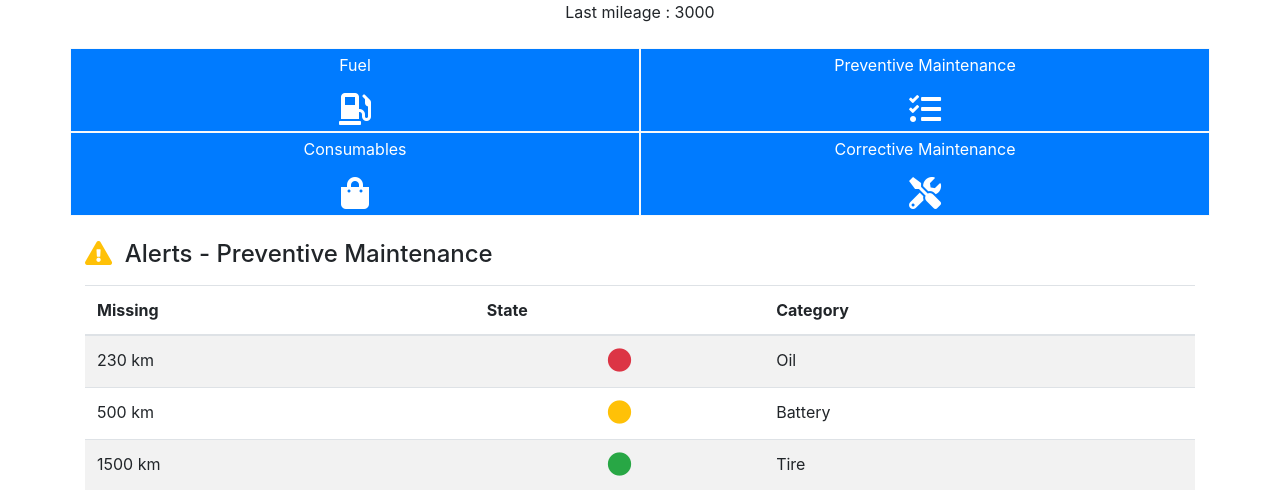
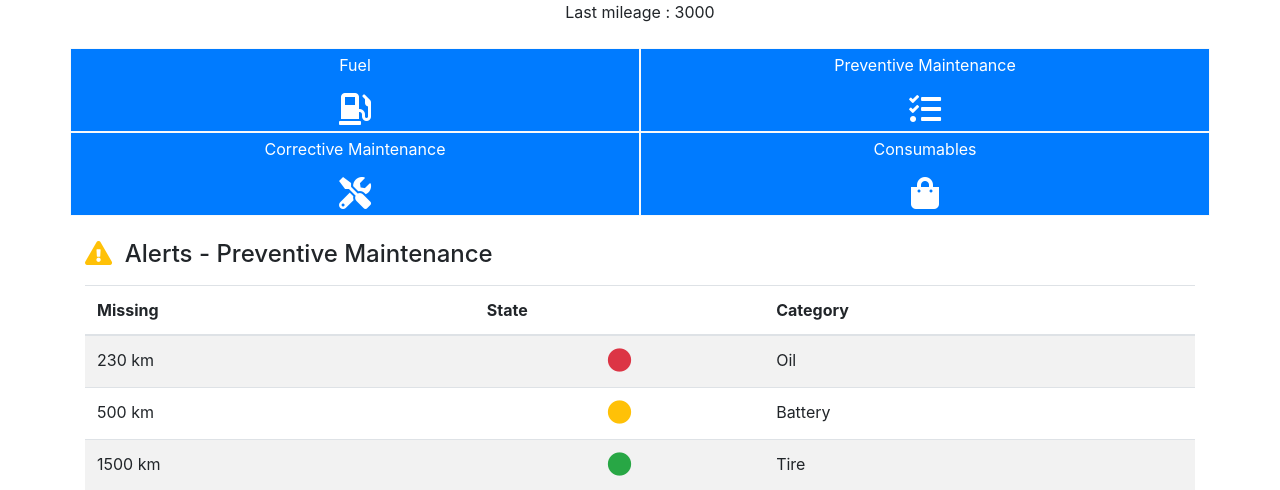
Before and after one commit to mmanumos/chronocar, a Flask app: page /panel in a window 1280 px wide. Shown: the part 62-552 px from the top of the page. Run offline with Flask 2, Linux system fonts and the light colour scheme; some libraries are stand-ins or nearby versions.

Commit message:
Update views

```diff
--- a/static/scripts/expenses.js
+++ b/static/scripts/expenses.js
@@ -12,8 +12,8 @@ $.ajax({
     }
 });
 
-const user_id = sessionStorage.getItem('User ID');
-console.log("This is user id: " + user_id);
+const user_id = sessionStorage.getItem('UserID');
+console.log("UserID: " + user_id);
 const url = 'http://34.71.55.165:5000/api/v1/users/' + user_id + '/expenses/';
 
 $.ajax({
--- a/templates/base.html
+++ b/templates/base.html
@@ -7,6 +7,11 @@
     <link rel="stylesheet" href="https://use.fontawesome.com/releases/v5.8.2/css/all.css">
     <link rel="stylesheet" href="https://stackpath.bootstrapcdn.com/bootstrap/4.5.0/css/bootstrap.min.css">
     <link rel="stylesheet" href="{{ url_for('static', filename='styles/style.css') }}">
+    <script src="https://code.jquery.com/jquery-3.5.1.slim.min.js"></script>
+    <script src="https://code.jquery.com/jquery-3.2.1.min.js"></script>
+    <script src="https://cdn.jsdelivr.net/npm/popper.js@1.16.0/dist/umd/popper.min.js"></script>
+    <script src="https://stackpath.bootstrapcdn.com/bootstrap/4.5.0/js/bootstrap.min.js"></script>
+    <script src="{{ url_for('static', filename='scripts/expenses.js') }}"></script>
     <title>Chronocar</title>
 </head>
 
@@ -47,12 +52,7 @@
     </main>
     <footer class="container-fluid text-center">
         <p class="mt-5 mb-3 text-muted">&copy;<br>2020</p>
-      </footer>
+    </footer>
 </body>
-<script src="https://code.jquery.com/jquery-3.5.1.slim.min.js"></script>
-<script src="https://code.jquery.com/jquery-3.2.1.min.js"></script>
-<script src="https://cdn.jsdelivr.net/npm/popper.js@1.16.0/dist/umd/popper.min.js"></script>
-<script src="https://stackpath.bootstrapcdn.com/bootstrap/4.5.0/js/bootstrap.min.js"></script>
-<script src="{{ url_for('static', filename='scripts/expenses.js') }}"></script>
 
 </html>
--- a/templates/create-expense.html
+++ b/templates/create-expense.html
@@ -31,6 +31,9 @@ Create Expense
 </div>
 <form>
     <div class="form-group">
+        <input type="text" class="form-control" placeholder="Amount $">
+    </div>
+    <div class="form-group">
         <input type="text" class="form-control" placeholder="Insert mileage">
     </div>
     <button type="submit" class="btn btn-primary">Record</button>
--- a/templates/panel.html
+++ b/templates/panel.html
@@ -9,28 +9,28 @@ Panel
 </p>
 <div class="row text-center my-4">
     <div class="col p-1 bg-primary text-white border border-light">
-        <a href="create_expense">
+        <a href="create_expense" id="mainCatId1">
             <p class="text-white">Fuel</p>
             <i class="fas fa-gas-pump text-white"></i>
         </a>
     </div>
     <div class="col p-1 bg-primary text-white border border-light">
-        <a href="create_expense">
+        <a href="create_expense" id="mainCatId2">
             <p class="text-white">Preventive Maintenance</p>
             <i class="fas fa-tasks text-white"></i>
         </a>
     </div>
     <div class="w-100"></div>
     <div class="col p-1 bg-primary text-white border border-light">
-        <a href="create_expense">
-            <p class="text-white">Consumables</p>
-            <i class="fas fa-shopping-bag text-white"></i>
+        <a href="create_expense" id="mainCatId3">
+            <p class="text-white">Corrective Maintenance</p>
+            <i class="fas fa-tools text-white"></i>
         </a>
     </div>
     <div class="col p-1 bg-primary text-white border border-light">
-        <a href="create_expense">
-            <p class="text-white">Corrective Maintenance</p>
-            <i class="fas fa-tools text-white"></i>
+        <a href="create_expense" id="mainCatId4">
+            <p class="text-white">Consumables</p>
+            <i class="fas fa-shopping-bag text-white"></i>
         </a>
     </div>
 </div>
```
Also changed, not shown: static/scripts/login.js (+12 -0 lines).
